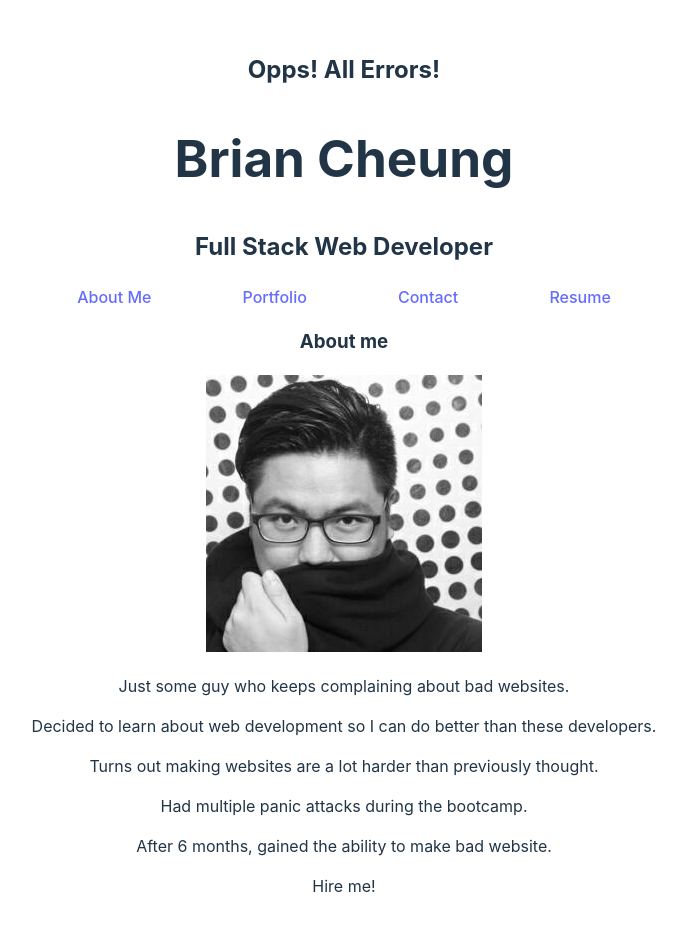
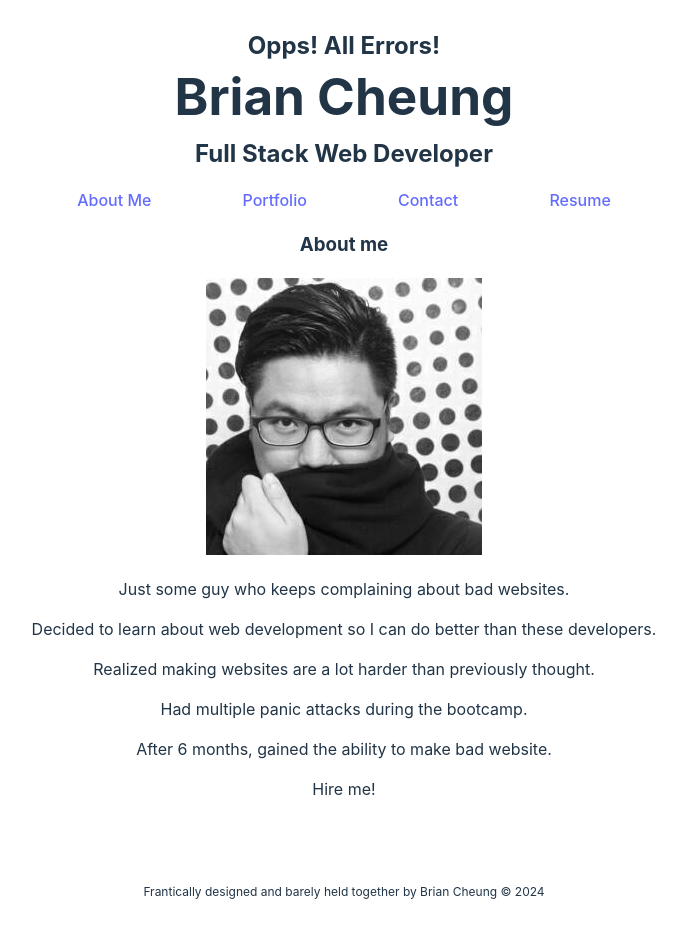
Before and after one commit to CYCBrian/wk20-react-portfolio, a React (Vite) app: page / in a window 1280 px wide. Shown: the top 952 px of the page, without its empty margins (296-982 px from the left). After the commit the page ends 913 px from the top, so only its background shows below. Built offline with nearby package versions, Linux system fonts and the light colour scheme.

Commit message:
2. Components - ADDED to some commponents

```diff
--- a/src/app.css
+++ b/src/app.css
@@ -1,7 +1,8 @@
 #root {
   max-width: 1280px;
   margin: 0 auto;
-  padding: 2rem;
+  padding-bottom: 0rem;
+  padding-top: 1.5rem;
   text-align: center;
 }
 
--- a/src/components/footer/footer.css
+++ b/src/components/footer/footer.css
@@ -1,18 +1,19 @@
-.footer-links{
+.footer-links {
   display: flex;
   justify-content: center;
   align-items: center;
-    gap: 10px;
+  gap: 1.5rem;
+  padding-top: 1.5rem;
 }
 .footer-icon {
-    max-height: 50px;
+  max-height: 1.5rem;
+  transition: transform 0.3s;
 }
 
 .footer-icon:hover {
-    /* fill: #0f0f0f54; */
-    max-height: 60px;
+  transform: scale(1.50);
   transition: 0.3s;
 }
 .footer-message {
-
+  font-size: 0.75rem;
 }
--- a/src/components/header/header.css
+++ b/src/components/header/header.css
@@ -0,0 +1,7 @@
+.header-h2{
+    margin: 0.25rem;
+}
+.header-name{
+    margin-top: 0rem;
+    margin-bottom: 0.75rem
+}
--- a/src/components/header/header.jsx
+++ b/src/components/header/header.jsx
@@ -1,4 +1,5 @@
 import Navigation from "../navigation/navigation";
+import "./header.css"
 
 function PortfolioHeader() {
   return (
--- a/src/components/navigation/navigation.css
+++ b/src/components/navigation/navigation.css
@@ -5,4 +5,10 @@
 }
 .nav-link{
     list-style: none;
+    transition: transform 0.3s;
 }
+
+.nav-link:hover{
+    transform: scale(1.25);
+    transition: 0.3s;
+}
--- a/src/pages/about.jsx
+++ b/src/pages/about.jsx
@@ -16,7 +16,7 @@ function AboutMe(){
                 Decided to learn about web development so I can do better than these developers.
             </p>
             <p className='about-text'>
-                Turns out making websites are a lot harder than previously thought.
+                Realized making websites are a lot harder than previously thought.
             </p>
             <p className='about-text'>
                 Had multiple panic attacks during the bootcamp.
```
Also changed, not shown: src/components/footer/footer.jsx (+5 -5 lines). Lines whose indentation alone changed are shown as unchanged.
